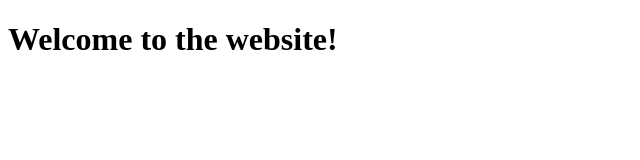
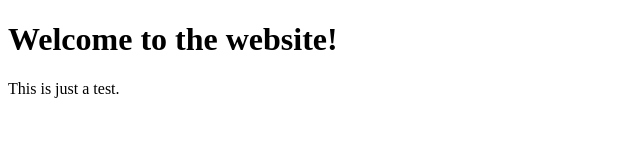
Before and after one commit to Afkgaming/jenkins-docker, a plain HTML site: page website/index.html in a window 1280 px wide. Shown: the whole page, without its empty margins (0-640 px from the left). Drawn offline with Linux system fonts and the light colour scheme.

Commit message:
testing container connection

```diff
--- a/website/index.html
+++ b/website/index.html
@@ -7,5 +7,6 @@
 </head>
 <body>
     <h1>Welcome to the website!</h1>
+    <p>This is just a test.</p>
 </body>
 </html>
```
Also changed, not shown: 1 other file.
